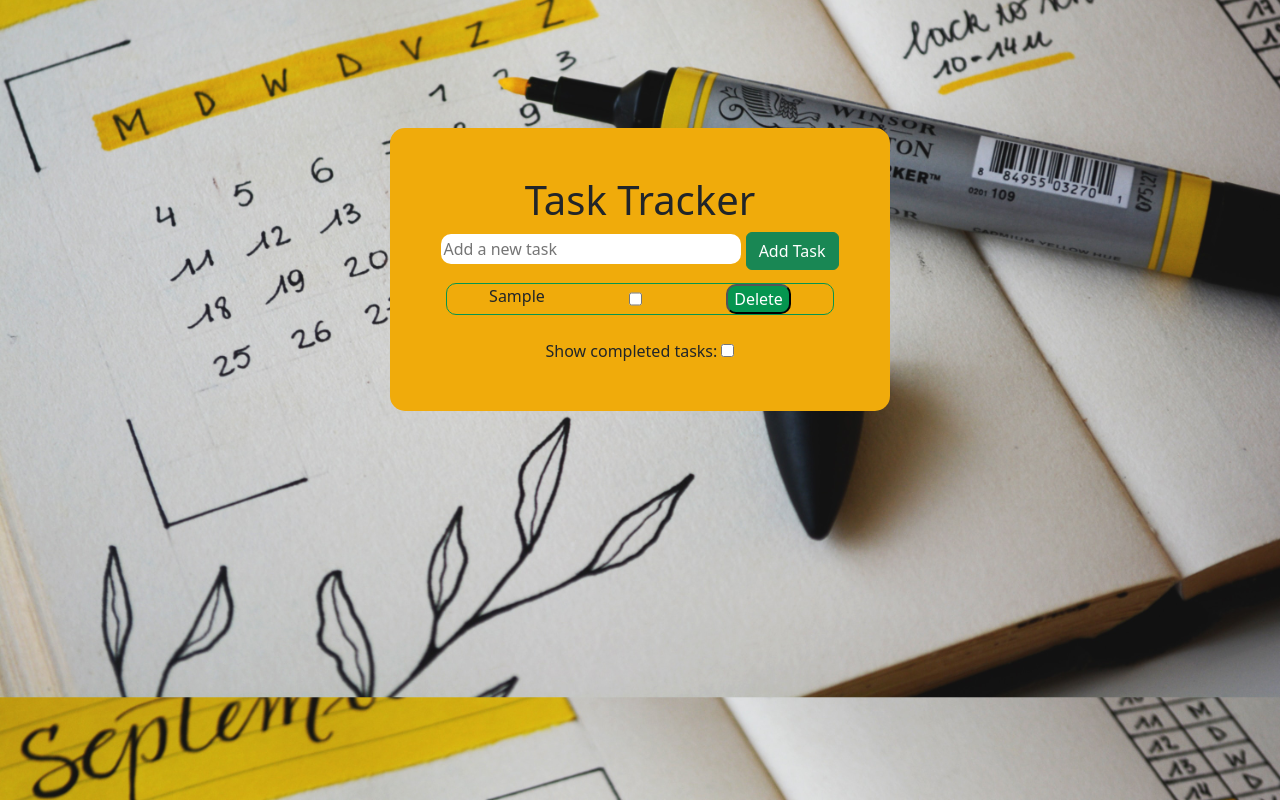
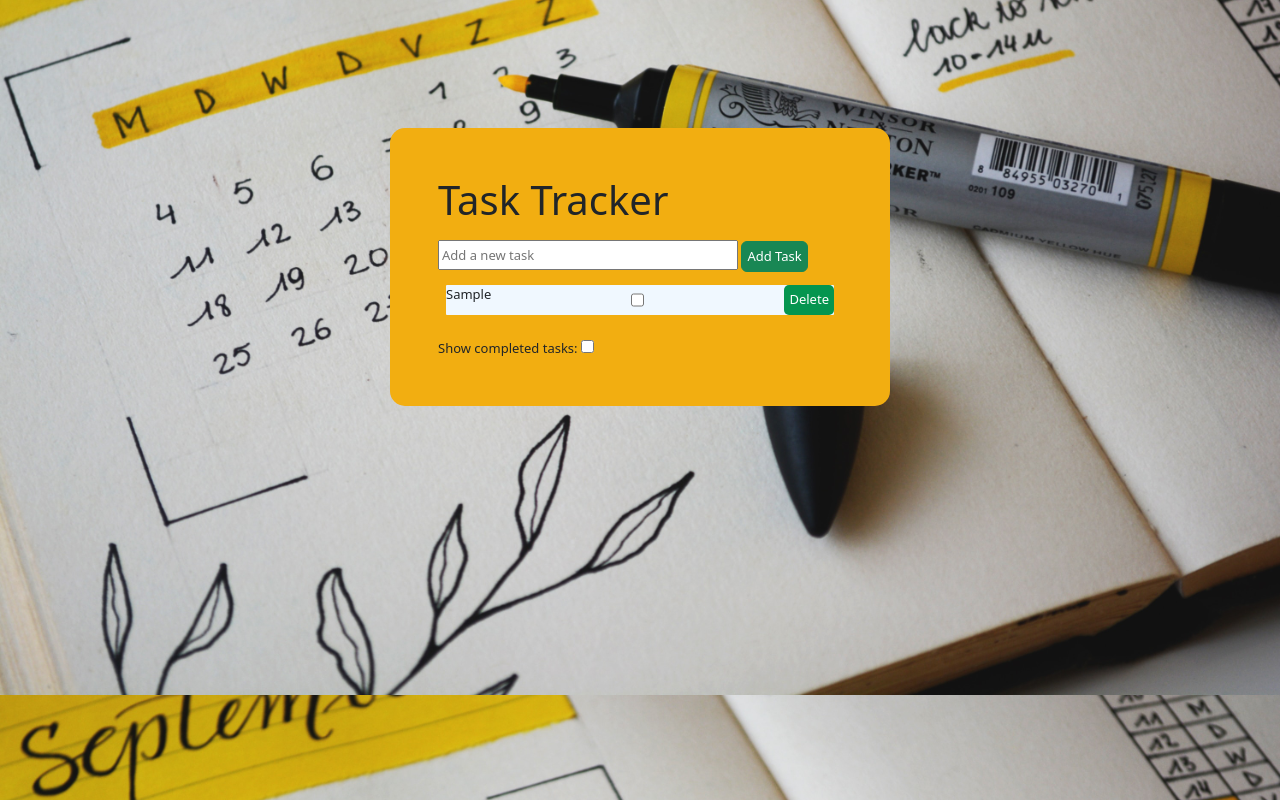
Before and after one commit to MOALIZERCRIS/Task_Tracker_Class, a plain HTML site: page index.html in a window 1280 px wide. Both pictures are taken after typing "Sample" into the empty fields and a click on the button "Add Task". Drawn offline with nearby package versions, Linux system fonts and the light colour scheme.

Commit message:
new changes added

```diff
--- a/index.html
+++ b/index.html
@@ -8,7 +8,7 @@
     <link href="https://cdn.jsdelivr.net/npm/bootstrap@5.3.1/dist/css/bootstrap.min.css" rel="stylesheet"
     integrity="sha384-4bw+/aepP/YC94hEpVNVgiZdgIC5+VKNBQNGCHeKRQN+PtmoHDEXuppvnDJzQIu9" crossorigin="anonymous">
     <link rel="stylesheet" href="https://stackpath.bootstrapcdn.com/font-awesome/4.7.0/css/font-awesome.min.css">
-    <link rel="stylesheet" href="css/styles.css">
+
 </head>
     <style>
 
@@ -29,30 +29,41 @@ body{
         .textarea {
             height: 30px;
             width: 300px;
-            border-radius: 10px;
-            border: none;
+            font-size: small;
+            /* border-radius: 5px;
+            border: none; */
         }
 
     .box{
         border: none;
-        background-color: #f0ab0b;
+        background-color: #f2ae11;
         border-radius: 15px;
+        text-align: start;
+        justify-content: center;
+        font-size: small;
 
     }
 
 
         li {
             margin: 5px 0;
-            border: 1px solid #05954f;
-            border-radius: 10px;
+            border: px solid #05954f;
+            border-radius: 1px;
+            background-color: aliceblue;
             display: flex;
-            justify-content: space-around;
+            justify-content: space-between;
 
         }
+        .btn{
+            font-size: small;
+            padding: 5px;
+        }
         li button {
-            border-radius: 10px;
+            border-radius: 5px;
             background-color: #05954f;
             color: #ffff;
+            border: none;
+            padding: 5px;
 
         }
 
@@ -66,12 +77,14 @@ body{
     </style>
 </head>
 <body>
-    <div class="row-md-12 container text-center box p-5">
-        <div class="col">
+    <div class="row-md-12 container text-start box p-5">
+        <div class="col-md-12 mb-3 ">
             <h1>Task Tracker</h1>
+        </div>
+
         <div>
             <input type="text" id="task-input" class="textarea"  placeholder="Add a new task">
-            <button id="add-task" class="btn btn-success">Add Task</button>
+            <button id="add-task" class="btn btn-success " >Add Task</button>
         </div>
 
         <div class="col-md-12 p-2">
```
Also changed, not shown: cathryn-lavery-fMD_Cru6OTk-unsplash (1).jpg (deleted), custom.css (deleted).
